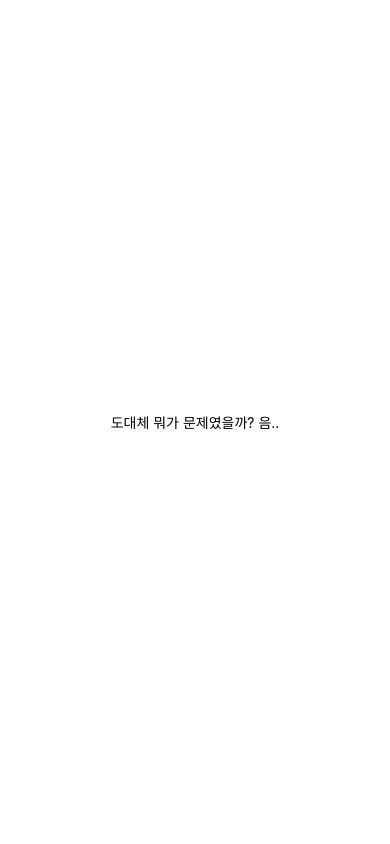
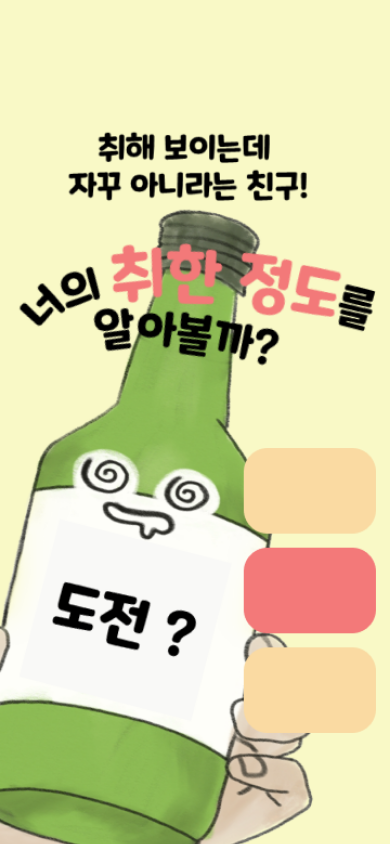
Before and after one commit to Whatdoyumin/AreYouDrunk-, a React Native app: screen / in a window 390 px wide. Built offline with nearby package versions, Linux system fonts and the light colour scheme.

Commit message:
메인화면구현

```diff
--- a/App.js
+++ b/App.js
@@ -1,12 +1,16 @@
 import { StatusBar } from 'expo-status-bar';
-import { StyleSheet, Text, View } from 'react-native';
+import { StyleSheet, Text, View, ImageBackground } from 'react-native';
 import React from 'react';
 
+import BackgroundImage from './assets/main_screen.png'; // 배경 이미지 파일 경로에 맞게 수정해주세요
 
 export default function App() {
   return (
     <View style={styles.container}>
-      <Text>도대체 뭐가 문제였을까? 음..</Text>
+      <ImageBackground
+        source={BackgroundImage}
+        style={styles.backgroundImage}
+      ></ImageBackground>
       <StatusBar style="auto" />
     </View>
   );
@@ -19,4 +23,12 @@ const styles = StyleSheet.create({
     alignItems: 'center',
     justifyContent: 'center',
   },
+  backgroundImage: {
+    flex: 1,
+    resizeMode: 'cover', // 배경 이미지를 커버할 수 있도록 설정
+    width: '100%',
+    height: '100%',
+    alignItems: 'center',
+    justifyContent: 'center',
+  },
 });
```
Also changed, not shown: assets/main_screen.png (added).
